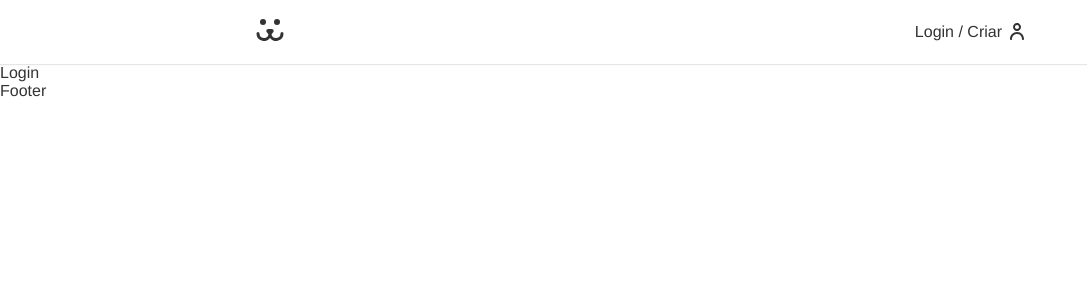
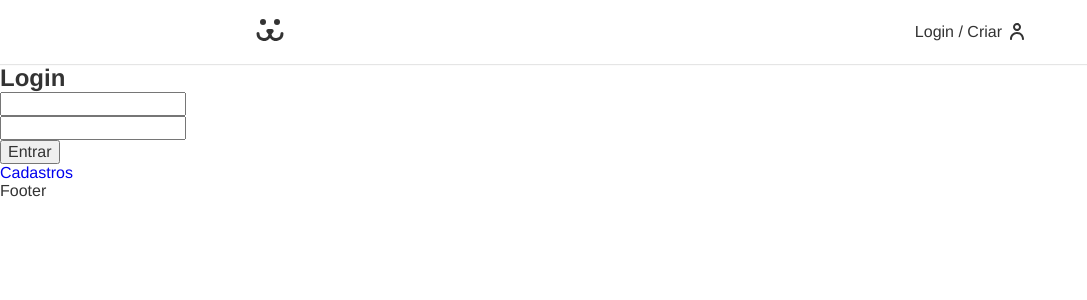
Before and after one commit to joaoldantasn/react-resumo, a React (Vite) app in the folder 08-ProjetoFinal/projeto/: page /login in a window 1280 px wide. Shown: the top 300 px of the page, without its empty margins (0-1087 px from the left). Built offline with nearby package versions, Linux system fonts and the light colour scheme.

Commit message:
loginform

```diff
--- a/08-ProjetoFinal/projeto/src/App.jsx
+++ b/08-ProjetoFinal/projeto/src/App.jsx
@@ -16,7 +16,7 @@
         <Header />
         <Routes>
           <Route path="/" element={<Home />} />
-          <Route path="login" element={<Login />} />
+          <Route path="login/*" element={<Login />} />
         </Routes>
         <Footer />
       </BrowserRouter>
--- a/08-ProjetoFinal/projeto/src/Pages/Login/Login.jsx
+++ b/08-ProjetoFinal/projeto/src/Pages/Login/Login.jsx
@@ -1,7 +1,22 @@
 import React from 'react';
+import { Route, Routes } from 'react-router-dom';
+//components
+import LoginForm from './LoginForm';
+import LoginCreate from './LoginCreate';
+import LoginPasswordLost from './LoginPasswordLost';
+import LoginPasswordReset from './LoginPasswordReset';
 
 const Login = () => {
-  return <div>Login</div>;
+  return (
+    <div>
+      <Routes>
+        <Route path="/" element={<LoginForm />} />
+        <Route path="criar" element={<LoginCreate />} />
+        <Route path="perdeu" element={<LoginPasswordLost />} />
+        <Route path="resetar" element={<LoginPasswordReset />} />
+      </Routes>
+    </div>
+  );
 };
 
 export default Login;
--- /dev/null
+++ b/08-ProjetoFinal/projeto/src/Pages/Login/LoginCreate.jsx
@@ -0,0 +1,7 @@
+import React from 'react';
+
+const LoginCreate = () => {
+  return <div>LoginCreate</div>;
+};
+
+export default LoginCreate;
--- /dev/null
+++ b/08-ProjetoFinal/projeto/src/Pages/Login/LoginForm.jsx
@@ -0,0 +1,55 @@
+import React from 'react';
+import { Link } from 'react-router-dom';
+
+const LoginForm = () => {
+  const [username, setUsername] = React.useState('');
+  const [password, setPassword] = React.useState('');
+
+  function handleSubmit(event) {
+    event.preventDefault();
+    //Um fetch por padrao faz um GET, para fazer um POST tem que passar as opções
+    fetch('https://dogsapi.origamid.dev/json/jwt-auth/v1/token', {
+      method: 'POST',
+      headers: {
+        'Content-Type': 'application/json',
+      },
+      body: JSON.stringify({
+        username,
+        password,
+      }),
+    })
+      .then((response) => {
+        console.log(response);
+        return response.json();
+      })
+      .then((json) => {
+        console.log(json);
+        return json;
+      });
+  }
+  return (
+    <section>
+      <h1>Login</h1>
+      <form action="" onSubmit={handleSubmit}>
+        <input
+          type="text"
+          value={username}
+          onChange={({ target }) => {
+            setUsername(target.value);
+          }}
+        />
+        <input
+          type="password"
+          value={password}
+          onChange={({ target }) => {
+            setPassword(target.value);
+          }}
+        />
+        <button>Entrar</button>
+      </form>
+      <Link to="/login/criar">Cadastros</Link>
+    </section>
+  );
+};
+
+export default LoginForm;
--- /dev/null
+++ b/08-ProjetoFinal/projeto/src/Pages/Login/LoginPasswordLost.jsx
@@ -0,0 +1,7 @@
+import React from 'react';
+
+const LoginPasswordLost = () => {
+  return <div>LoginPasswordLost</div>;
+};
+
+export default LoginPasswordLost;
--- /dev/null
+++ b/08-ProjetoFinal/projeto/src/Pages/Login/LoginPasswordReset.jsx
@@ -0,0 +1,7 @@
+import React from 'react';
+
+const LoginPasswordReset = () => {
+  return <div>LoginPasswordReset</div>;
+};
+
+export default LoginPasswordReset;
```
